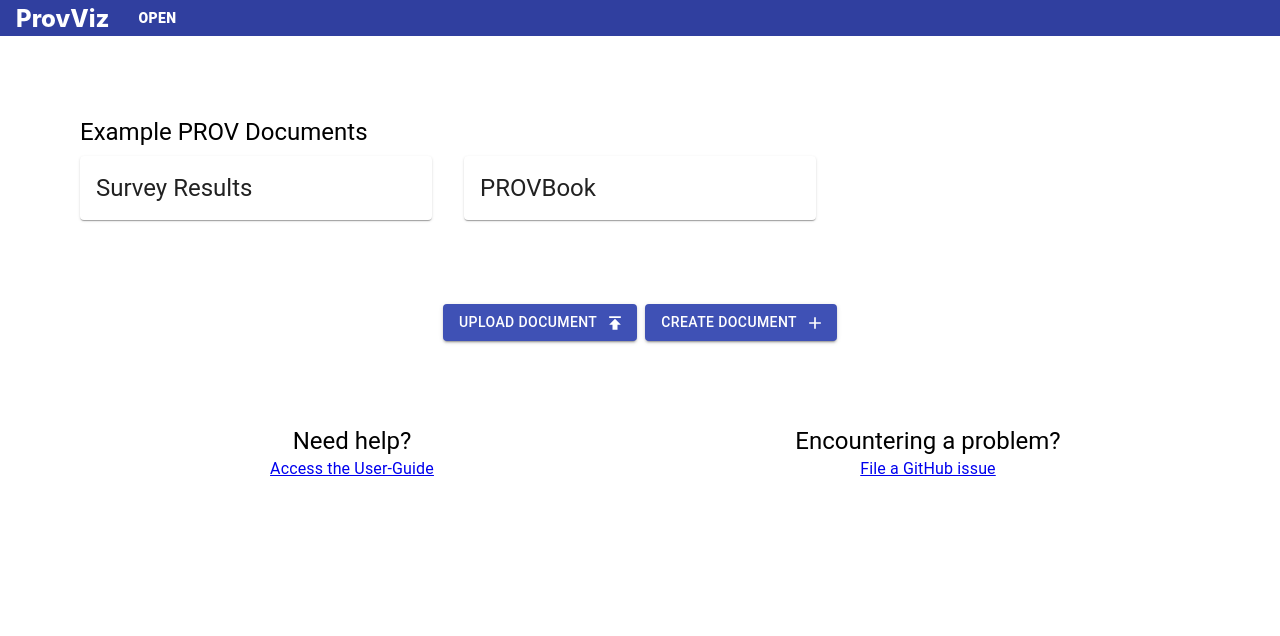
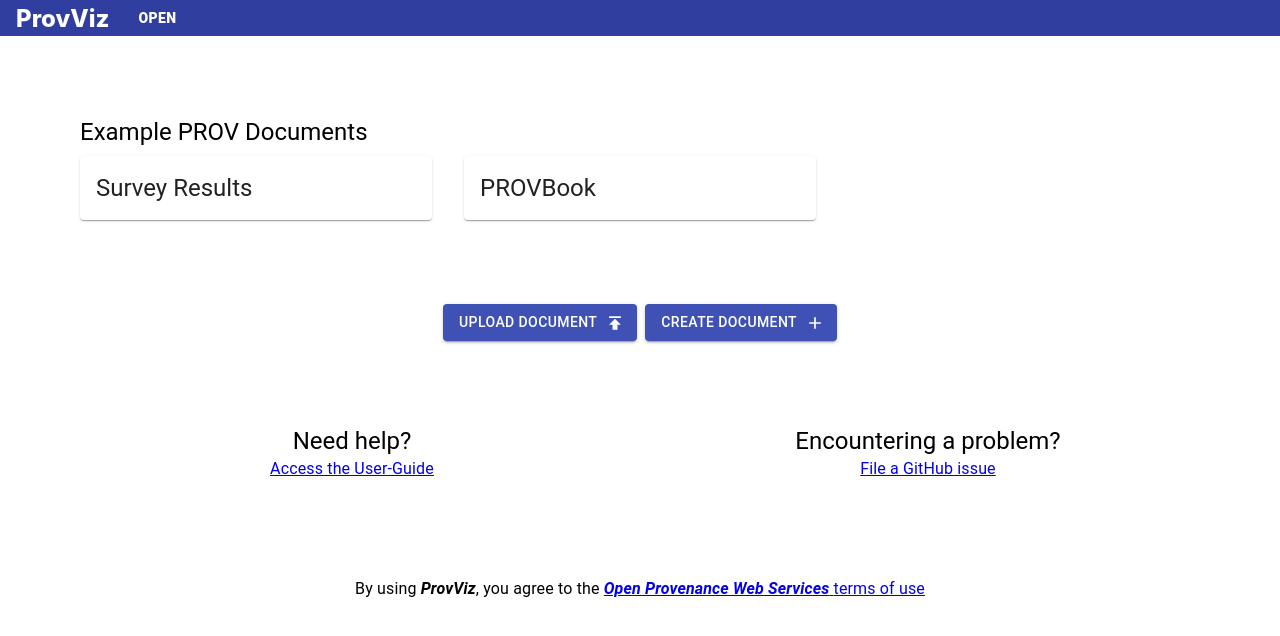
Before and after one commit to benwerner01/provviz-web, a React (Create React App) app: page / in a window 1280 px wide. Shown: the top 636 px of the page. Built offline with nearby package versions, Linux system fonts and the light colour scheme.

Commit message:
terms of use

```diff
--- a/src/StartView.tsx
+++ b/src/StartView.tsx
@@ -172,6 +172,18 @@ const StartView: React.FC<StartViewProps> = ({
           </Box>
         </Grid>
       </Grid>
+      <Typography>
+        By using
+        {' '}
+        <strong><i>ProvViz</i></strong>
+        , you agree to the
+        {' '}
+        <a href="https://openprovenance.org/ethics/provenance-web-services/" target="_blank" rel="noopener noreferrer">
+          <strong><i>Open Provenance Web Services</i></strong>
+          {' '}
+          terms of use
+        </a>
+      </Typography>
     </Box>
   );
 };
```
